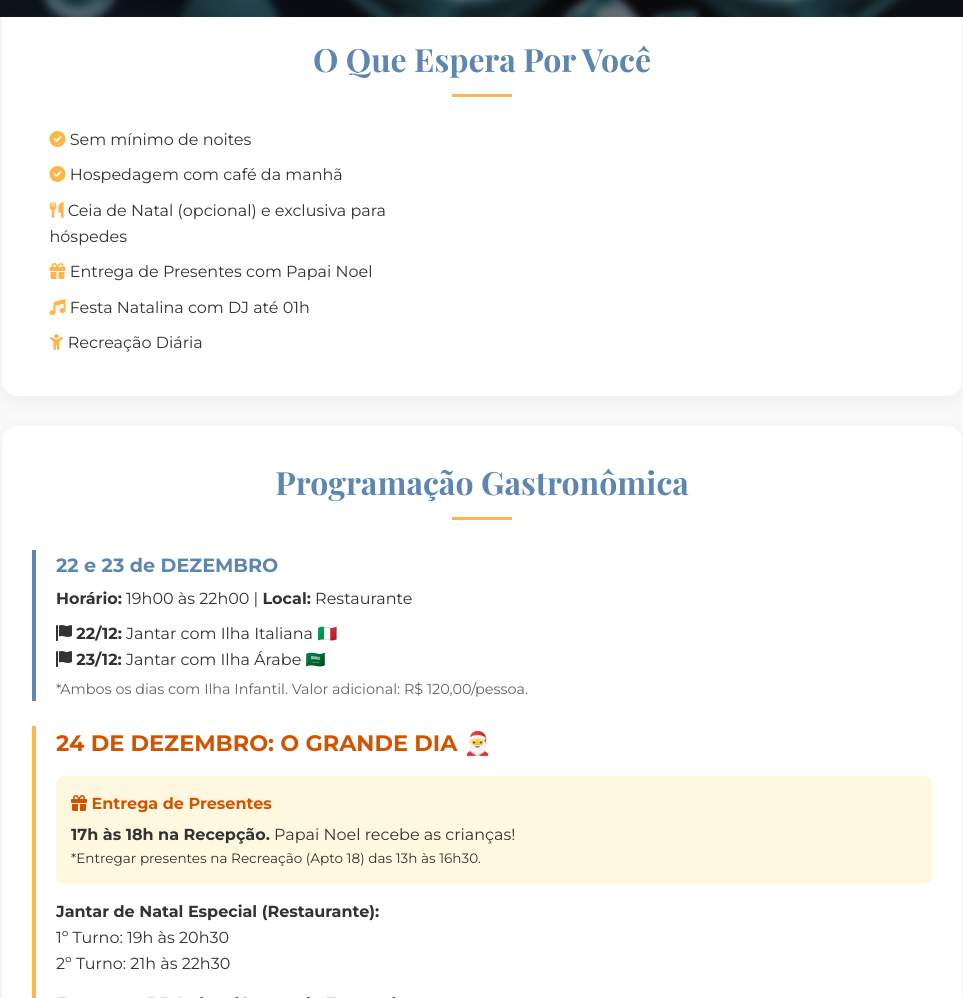
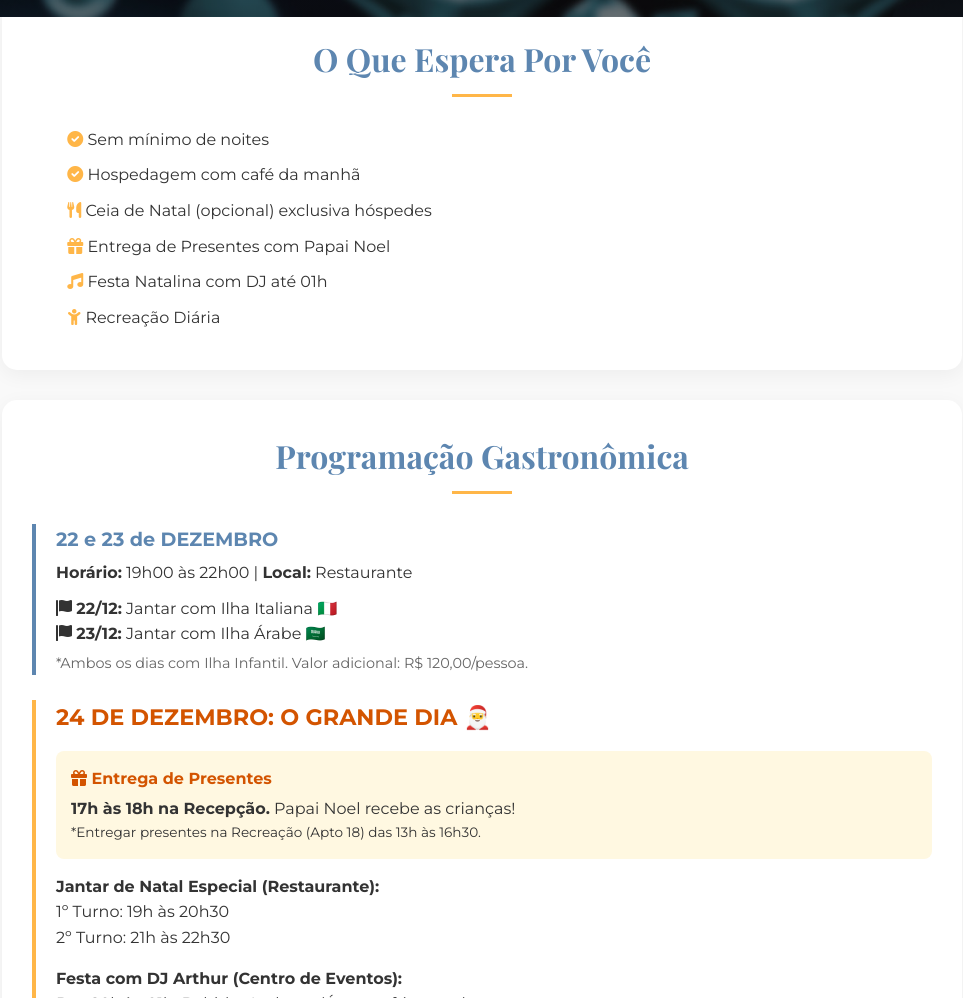
Before and after one commit to DesenvolvimentoViale/natalvc, a plain HTML site: page index.html in a window 1280 px wide. Shown: the part 744-1742 px from the top of the page, without its empty margins (158-1121 px from the left). Drawn offline with nearby package versions, Linux system fonts and the light colour scheme.

Commit message:
index.html

```diff
--- a/index.html
+++ b/index.html
@@ -231,7 +231,7 @@
                 <ul style="text-align: left; margin: 0 auto; max-width: 400px;">
                     <li style="margin-bottom: 10px;"><i class="fas fa-check-circle" style="color:var(--cor-destaque)"></i> Sem mínimo de noites</li>
                     <li style="margin-bottom: 10px;"><i class="fas fa-check-circle" style="color:var(--cor-destaque)"></i> Hospedagem com café da manhã</li>
-                    <li style="margin-bottom: 10px;"><i class="fas fa-utensils" style="color:var(--cor-destaque)"></i> Ceia de Natal (opcional) e exclusiva para hóspedes</li>
+                    <li style="margin-bottom: 10px;"><i class="fas fa-utensils" style="color:var(--cor-destaque)"></i> Ceia de Natal (opcional) exclusiva hóspedes</li>
                     <li style="margin-bottom: 10px;"><i class="fas fa-gift" style="color:var(--cor-destaque)"></i> Entrega de Presentes com Papai Noel</li>
                     <li style="margin-bottom: 10px;"><i class="fas fa-music" style="color:var(--cor-destaque)"></i> Festa Natalina com DJ até 01h</li>
                     <li style="margin-bottom: 10px;"><i class="fas fa-child" style="color:var(--cor-destaque)"></i> Recreação Diária</li>
```
